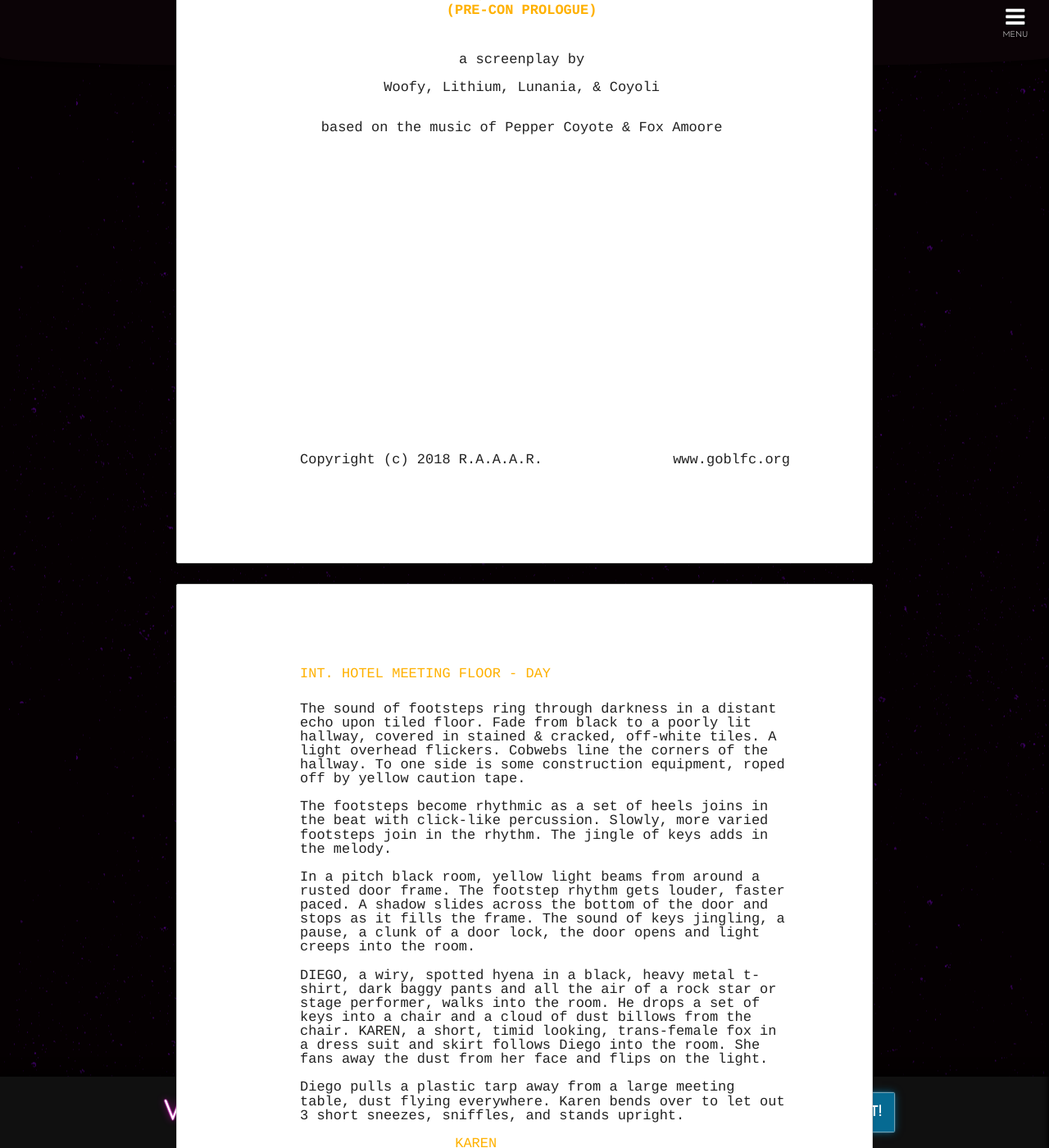
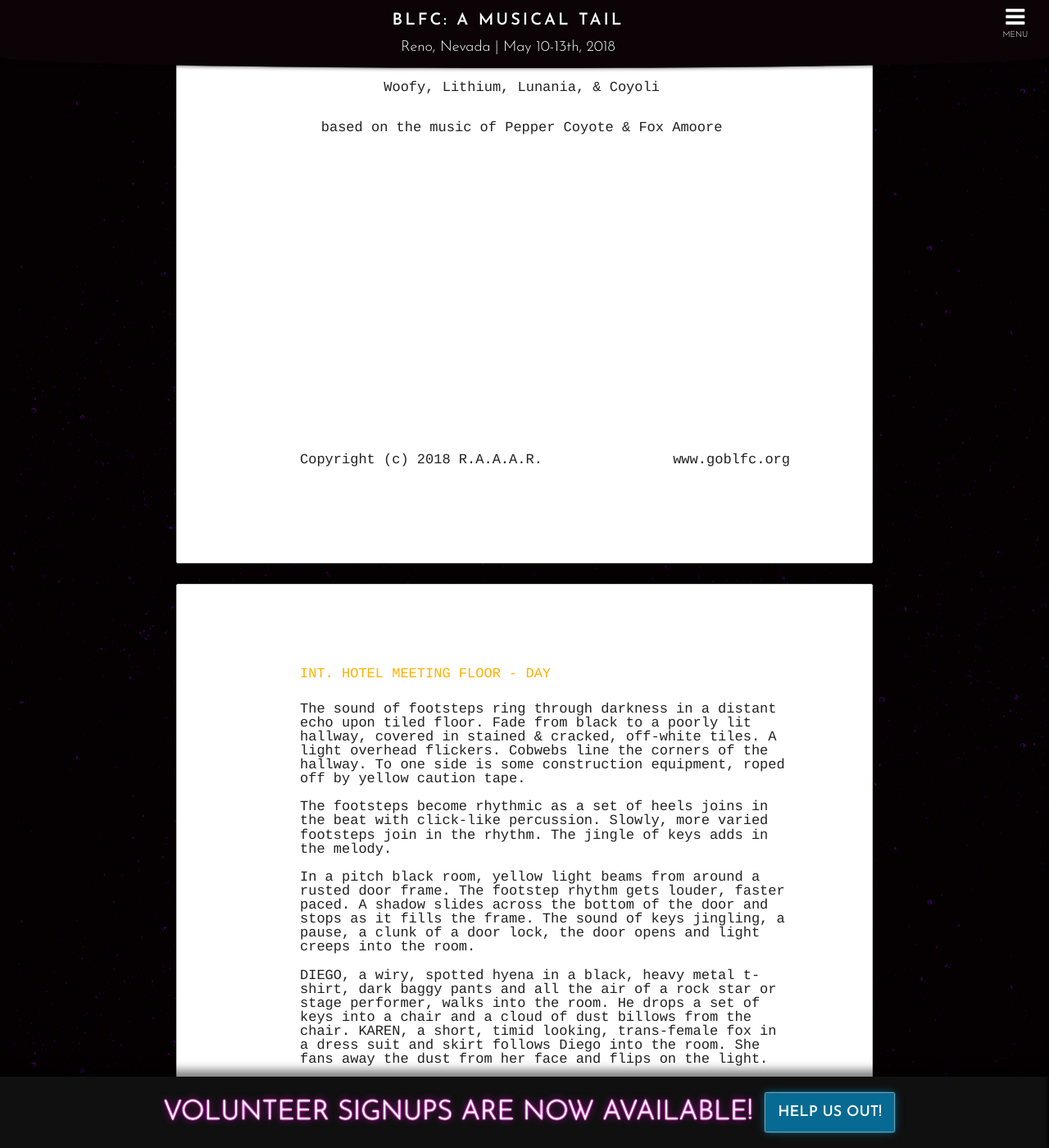
Before and after one commit to blfcweb/biggestlittlefc.github.io, a Jekyll site: the page built from theme/story-00.md, in a window 1280 px wide and 1400 px high, scrolled down 538 px. Shown: the whole window at 82% size. Built offline with Jekyll 4.4.1, drawn with Linux system fonts in a browser that asks for light colours.

Commit message:
color and z-index fix

```diff
--- a/assets/theme/screenplay.css
+++ b/assets/theme/screenplay.css
@@ -15,7 +15,6 @@
     position: relative;
     text-align: left;
     width: 100%;
-    z-index: 200;
     -webkit-box-shadow: 0 0 5px rgba(0,0,0,0.1);
 	-moz-box-shadow: 0 0 5px rgba(0,0,0,0.1);
 	box-shadow: 0 0 5px rgba(0,0,0,0.1);
@@ -23,7 +22,6 @@
     -webkit-box-sizing: border-box;
     box-sizing: border-box;
 }
-
 #screenplay.dpi72 .page { font-size: 12px; padding: 72px 72px 72px 108px; }
 #screenplay.dpi100 .page { font-size: 16px; padding: 100px 100px 100px 150px; }
 #screenplay.dpi150 .page { font-size: 33px;  padding: 150px 150px 150px 225px; }
@@ -32,7 +30,7 @@
 #screenplay.dpi72 .page h2,
 #screenplay.dpi72 .page h3,
 #screenplay.dpi72 .page h4,
-#screenplay.dpi72 .page p { font-size: 12px; font-weight: normal; }
+#screenplay.dpi72 .page p { font-size: 12px; font-weight: normal; color: #222;}
 
 #screenplay.dpi100 .page h1,
 #screenplay.dpi100 .page h2,
@@ -69,7 +67,7 @@
 #screenplay.a4.dpi150 .page { height: 1754px; }
 
 /* title page */
-#screenplay .title-page h1 { margin-top: 50%; margin-bottom: 34px; text-align: center; width: 90.5%; }
+#screenplay .title-page h1 {margin-top: 50%;margin-bottom: 34px;text-align: center;width: 90.5%;}
 #screenplay .title-page p.credit { text-align: center; width: 90.5%; }
 #screenplay .title-page p.author,
 #screenplay .title-page p.authors { margin-bottom: 32px; margin-top: 0; text-align: center; width: 90.5%; }
```
